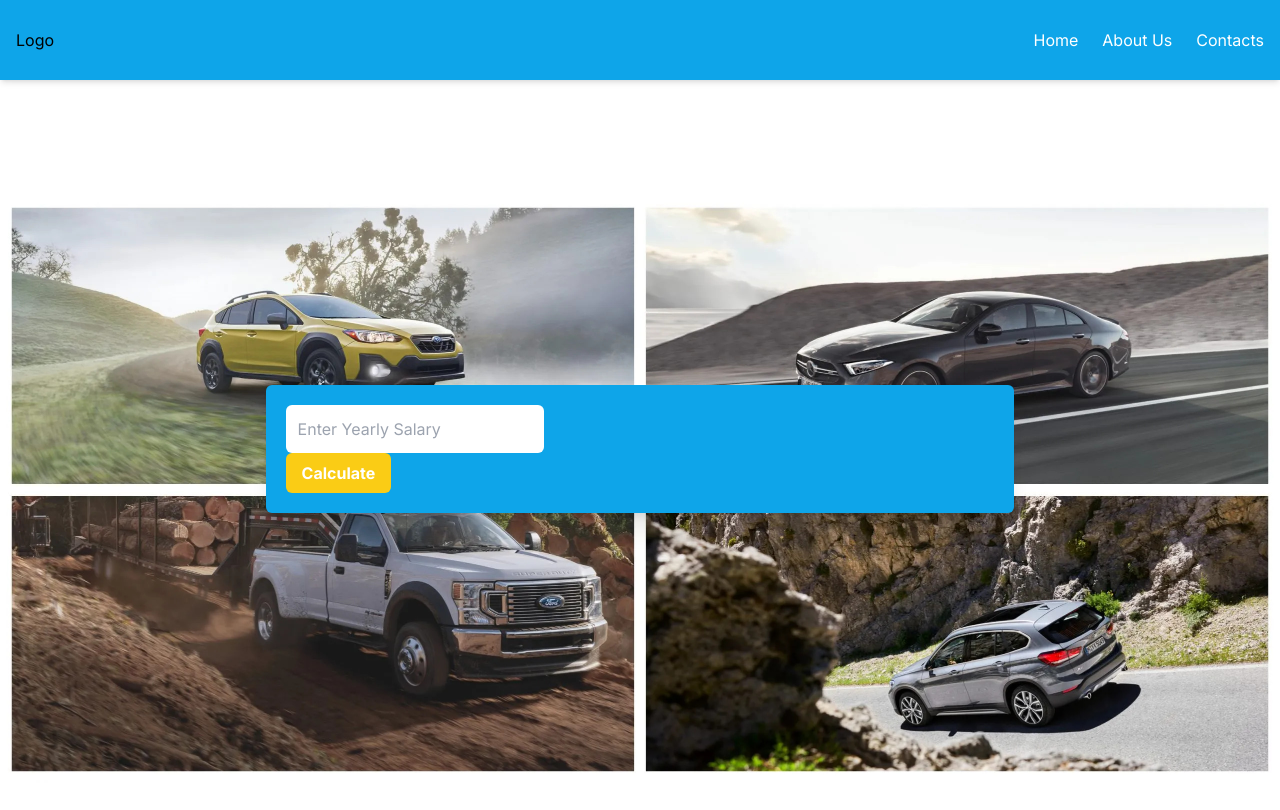
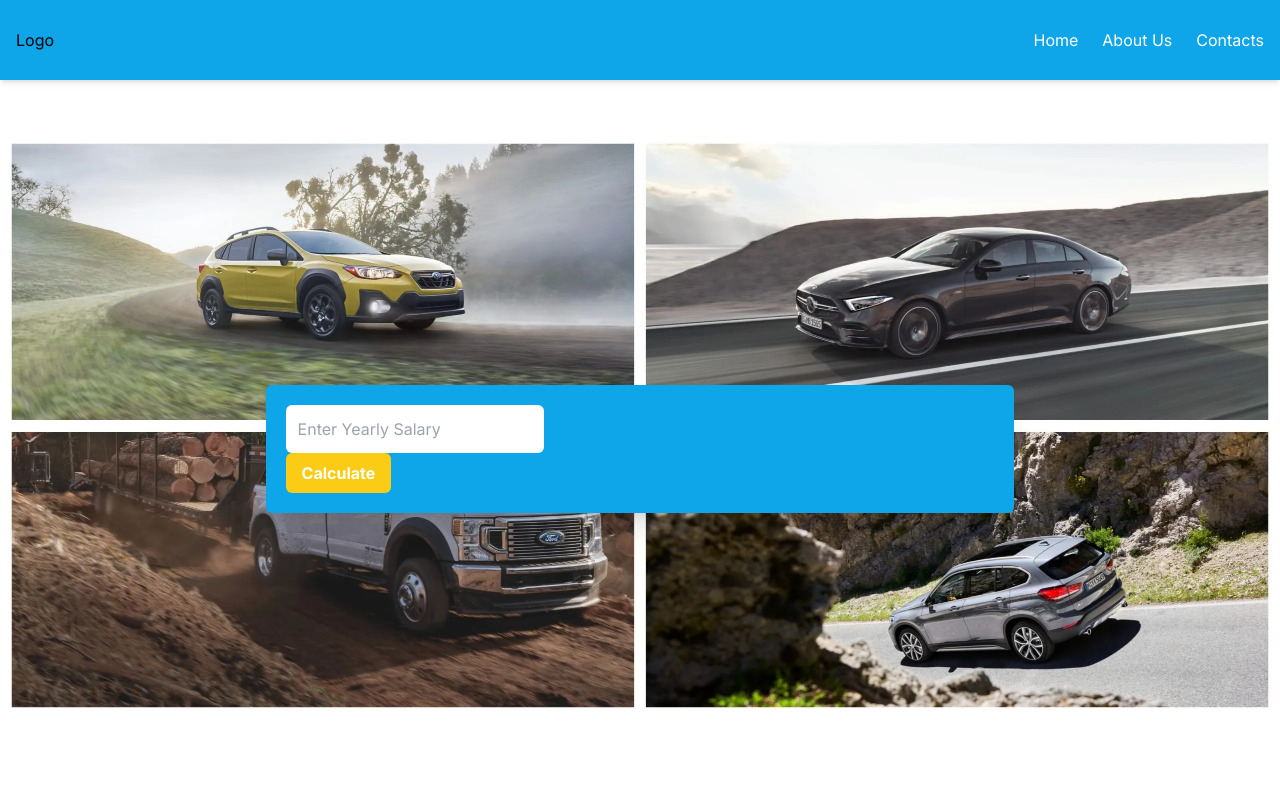
Before and after one commit to erom03/ShellHacks-2023, a Next.js app: page / in a window 1280 px wide. Shown: the top 810 px of the page. Built offline with nearby package versions, Linux system fonts and the light colour scheme.

Commit message:
deleted unnecessary div

```diff
--- a/app/page.tsx
+++ b/app/page.tsx
@@ -7,9 +7,8 @@ export default function Home() {
     <>
     <header><Navigation /></header>
     <main className="bgHolder">
-      <div className="container mx-auto px-4">
+      <div className="container mx-auto px-4 h-screen">
         <InputBox />
-        <div className="w-full h-screen"></div>
       </div>
     </main>
     </>
```
